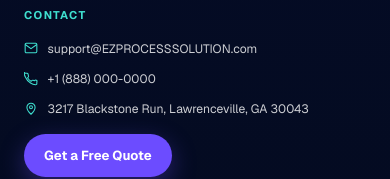
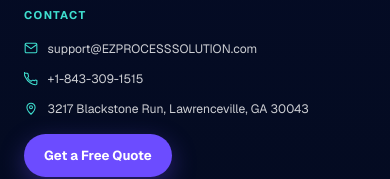
Before and after one commit to AbdlReman/EZ-PROCESS-SOLUTION, a Next.js app: page /privacy-policy in a window 390 px wide. Shown: the part 4036-4215 px from the top of the page. Built offline with nearby package versions, Linux system fonts and the light colour scheme; no server answers.

Commit message:
update phone number

```diff
--- a/components/Footer.tsx
+++ b/components/Footer.tsx
@@ -69,7 +69,7 @@
                 <svg width="14" height="14" fill="none" viewBox="0 0 24 24" className="footer-contact-icon">
                   <path d="M22 16.92v3a2 2 0 01-2.18 2 19.79 19.79 0 01-8.63-3.07A19.5 19.5 0 013.07 9.8a19.79 19.79 0 01-3.07-8.68A2 2 0 012 2h3a2 2 0 012 1.72c.127.96.361 1.903.7 2.81a2 2 0 01-.45 2.11L6.09 9.91a16 16 0 006 6l1.27-1.27a2 2 0 012.11-.45c.907.339 1.85.573 2.81.7A2 2 0 0122 16.92z" stroke="currentColor" strokeWidth="1.8" />
                 </svg>
-                <span className="footer-contact-text">+1 (888) 000-0000</span>
+                <span className="footer-contact-text">+1-843-309-1515</span>
               </li>
               <li className="footer-contact-row">
                 <svg width="14" height="14" fill="none" viewBox="0 0 24 24" className="footer-contact-icon">
--- a/components/WhatsAppWidget.tsx
+++ b/components/WhatsAppWidget.tsx
@@ -2,7 +2,7 @@
 
 import { useState } from "react";
 
-const WA_NUMBER = "923142112301";
+const WA_NUMBER = "18433091515";
 
 export default function WhatsAppWidget() {
   const [open, setOpen]   = useState(false);
```
